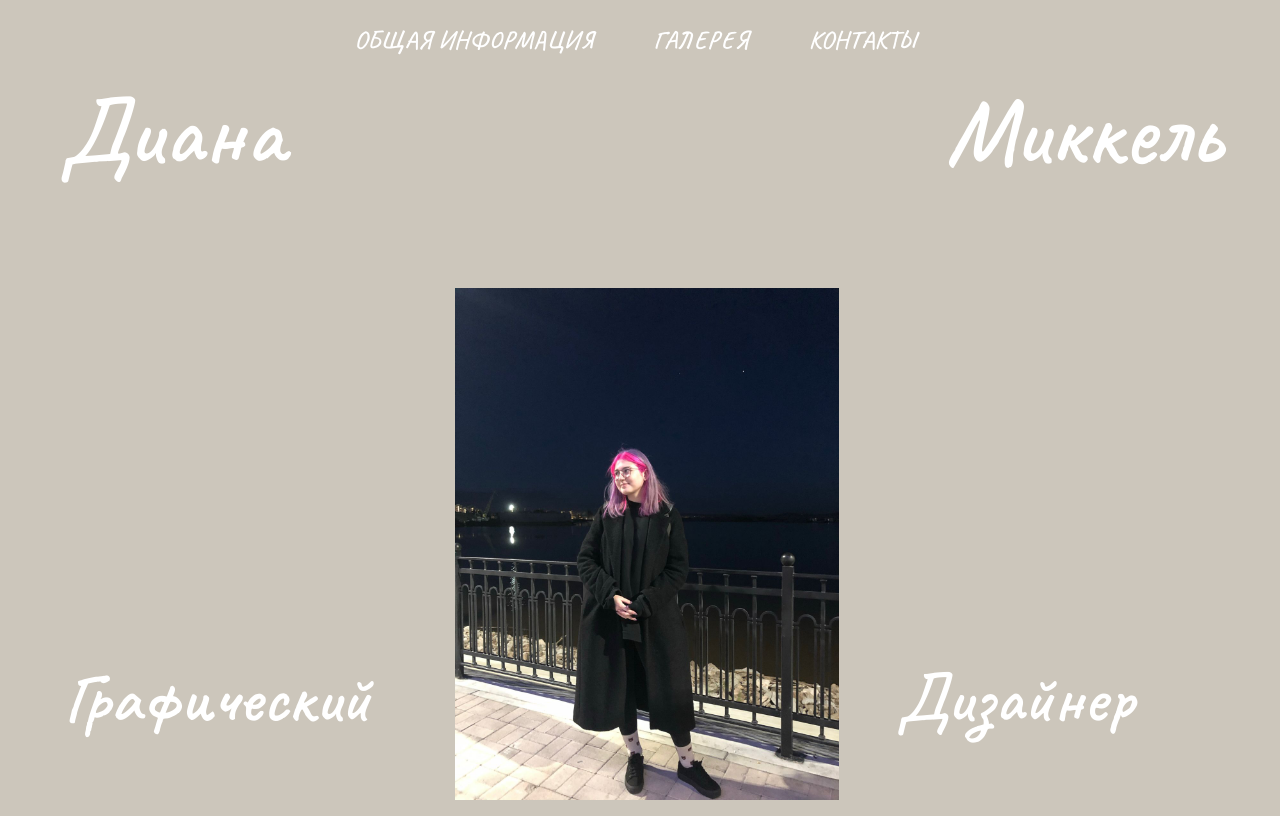
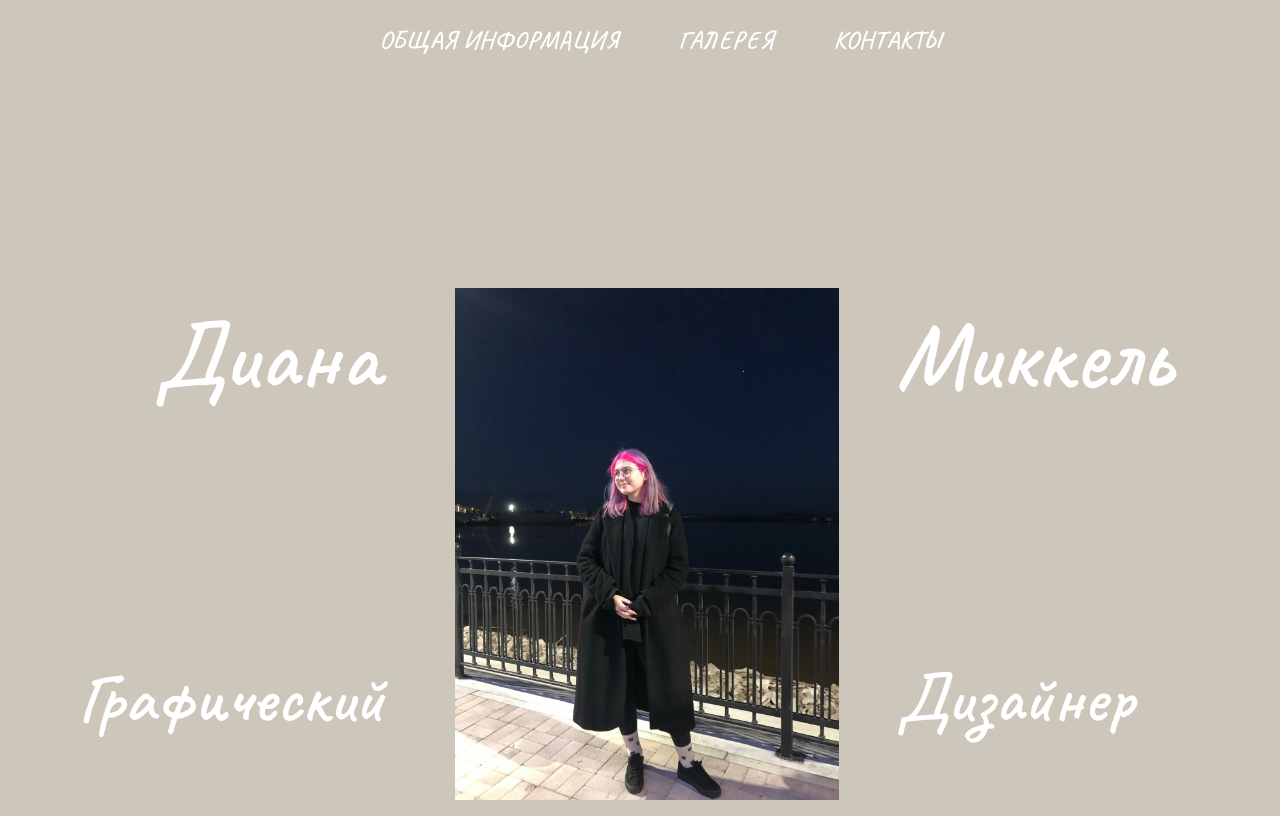
Before and after one commit to daniilkams/diana-portfolio-site, a plain HTML site: page index.html in a window 1280 px wide. Drawn offline with Linux system fonts and the light colour scheme.

Commit message:
Update style.css

```diff
--- a/css/style.css
+++ b/css/style.css
@@ -35,7 +35,7 @@ h1 {
 	font-family: 'Caveat', cursive;
 	color: #fff;
 	position: absolute;
-    left: 5%;
+    right: 70%;
     bottom: 0;
 }
 
@@ -46,6 +46,18 @@ h1 {
 	position: absolute;
     left: 70%;
     bottom: 0;
+}
+
+.t3 h1 {
+	position: absolute;
+    bottom: 40%;
+	left: 12%;
+}
+
+.t4 h1 {
+	position: absolute;
+    bottom: 40%;
+	left: 70%;
 }
 
 h2 {
```
